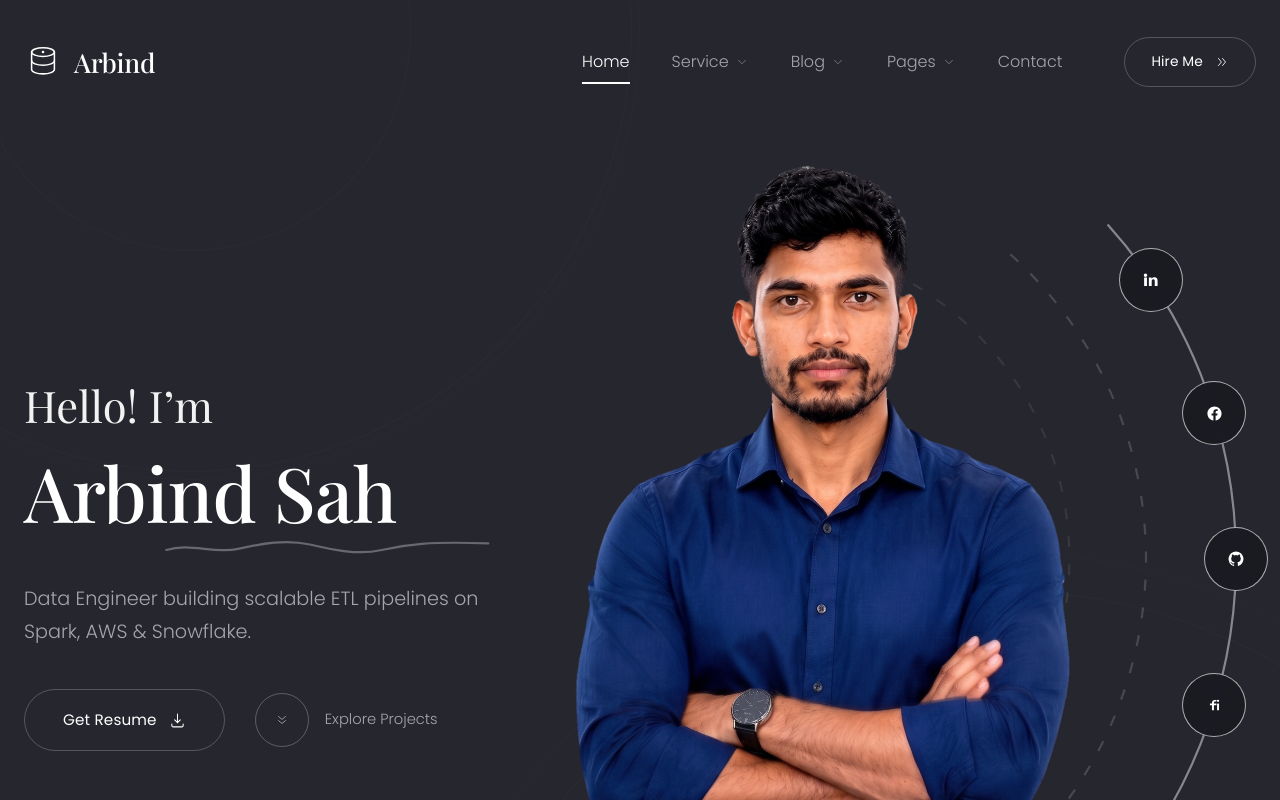
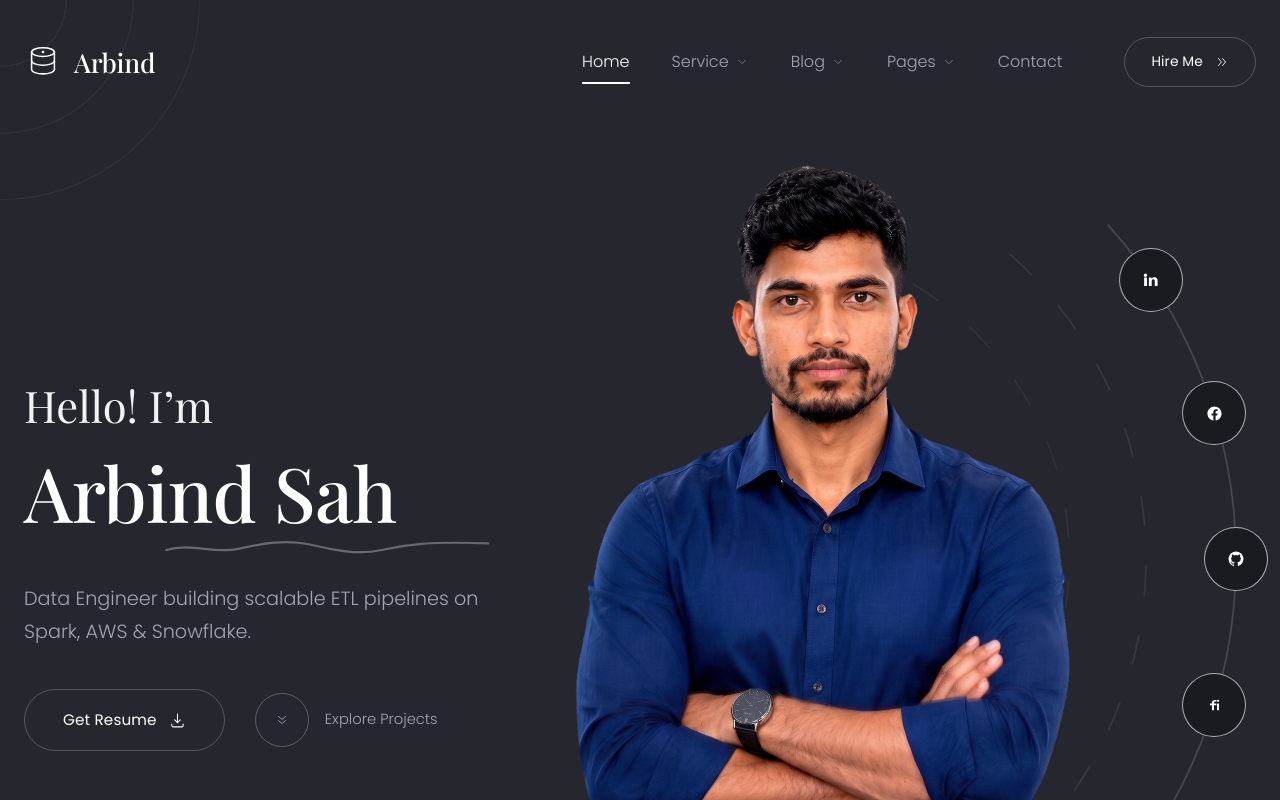
Before and after one commit to Arvind19999/data_portfolio, a React (Vite) app: page / in a window 1280 px wide. Shown: the top 800 px of the page. Built offline with nearby package versions, Linux system fonts and the light colour scheme.

Commit message:
feature:- video replace with projects

```diff
--- a/src/index.css
+++ b/src/index.css
@@ -181,35 +181,35 @@ ul {
 .arcs::after {
   content: '';
   position: absolute;
-  border: 1px solid rgba(255, 255, 255, 0.015);
+  border: 1px solid rgba(255, 255, 255, 0.045);
   border-radius: 50%;
 }
 
 .arcs::before {
-  width: 900px;
-  height: 900px;
-  top: -420px;
-  left: -260px;
+  width: 400px;
+  height: 400px;
+  top: -200px;
+  left: -200px;
   background: repeating-radial-gradient(
     circle at center,
     transparent,
-    transparent 219px,
-    rgba(255, 255, 255, 0.015) 220px,
-    rgba(255, 255, 255, 0.015) 221px
+    transparent 65px,
+    rgba(255, 255, 255, 0.045) 66px,
+    rgba(255, 255, 255, 0.045) 67px
   );
 }
 
 .arcs::after {
-  width: 1200px;
-  height: 1200px;
-  bottom: -700px;
-  right: -320px;
+  width: 500px;
+  height: 500px;
+  bottom: -250px;
+  right: -250px;
   background: repeating-radial-gradient(
     circle at center,
     transparent,
-    transparent 279px,
-    rgba(255, 255, 255, 0.015) 280px,
-    rgba(255, 255, 255, 0.015) 281px
+    transparent 79px,
+    rgba(255, 255, 255, 0.045) 80px,
+    rgba(255, 255, 255, 0.045) 81px
   );
 }
 
@@ -899,18 +899,18 @@ ul {
 /* stroke-width is in viewBox units, so it scales with the arc (~2px on screen) */
 .hero__orbit-line path {
   fill: none;
-  stroke: rgba(255, 255, 255, 0.45);
-  stroke-width: 0.22;
+  stroke: rgba(255, 255, 255, 0.15);
+  stroke-width: 0.18;
 }
 
 .hero__orbit-line .orbit-inner {
-  stroke: rgba(255, 255, 255, 0.16);
-  stroke-dasharray: 1.1 1.7;
+  stroke: rgba(255, 255, 255, 0.08);
+  stroke-dasharray: 3 4;
 }
 
 .hero__orbit-line .orbit-innermost {
-  stroke: rgba(255, 255, 255, 0.08);
-  stroke-dasharray: 1.1 1.7;
+  stroke: rgba(255, 255, 255, 0.05);
+  stroke-dasharray: 3 4;
 }
 
 .hero__socials {
```
